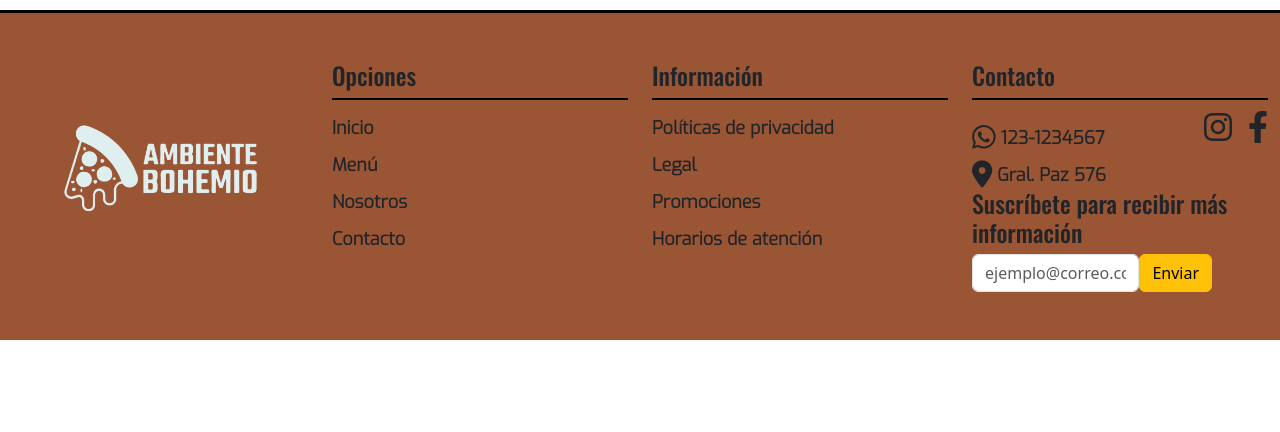
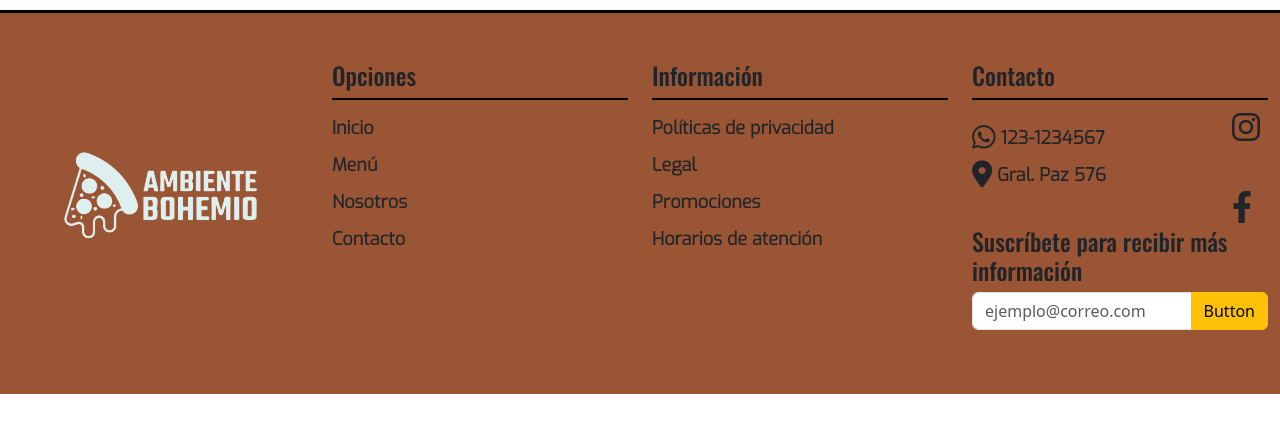
Before and after one commit to brunomry/frontendProyectoFinal_RollingCode, a React (Vite) app: page / in a window 1280 px wide. Shown: the top 432 px of the page. Built offline with nearby package versions, Linux system fonts and the light colour scheme.

Commit message:
se modificó el tamaño del form

```diff
--- a/src/components/common/Footer.jsx
+++ b/src/components/common/Footer.jsx
@@ -42,7 +42,7 @@ const Footer = () => {
                 <i className="fa-solid fa-location-dot fa-xl"></i> Gral. Paz 576
               </p>
             </div>
-            <div className="socialMedia">
+            <div className="socialMedia d-md-flex flex-column gap-3">
               <a href="https://www.instagram.com/" target="_blank">
                 <i className="instagramIcon fa-brands fa-instagram fa-2xl me-md-2 me-lg-2 link-dark"></i>
               </a>
@@ -54,15 +54,27 @@ const Footer = () => {
               </a>
             </div>
           </div>
-          <div className="formContainer">
-            <h4 className="formTitle"> Suscríbete para recibir más información</h4>
+          <div className="formContainer pt-2">
+            <h4 className="formTitle">
+              {" "}
+              Suscríbete para recibir más información
+            </h4>
             <Form className="contactForm d-flex">
-              <Form.Group>
-                <Form.Control type="email" placeholder="ejemplo@correo.com" />
-              </Form.Group>
-              <Button className="formBTN" variant="warning" type="submit">
-                Enviar
-              </Button>
+              <div class="input-group mb-3">
+                <input
+                  type="text"
+                  class="form-control"
+                  placeholder="ejemplo@correo.com"
+                  required
+                />
+                <button
+                  class="btn btn-warning"
+                  type="submit"
+                  id="button-addon2"
+                >
+                  Button
+                </button>
+              </div>
             </Form>
           </div>
         </Col>
--- a/src/styles/footer.css
+++ b/src/styles/footer.css
@@ -28,7 +28,7 @@ h6 {
     border-bottom: solid 2px black;
 }
 .contactForm{
-    width: 240px;
+    width: 100%;
 }
 
 @media all and (min-width: 0px) and (max-width:767px){
```
